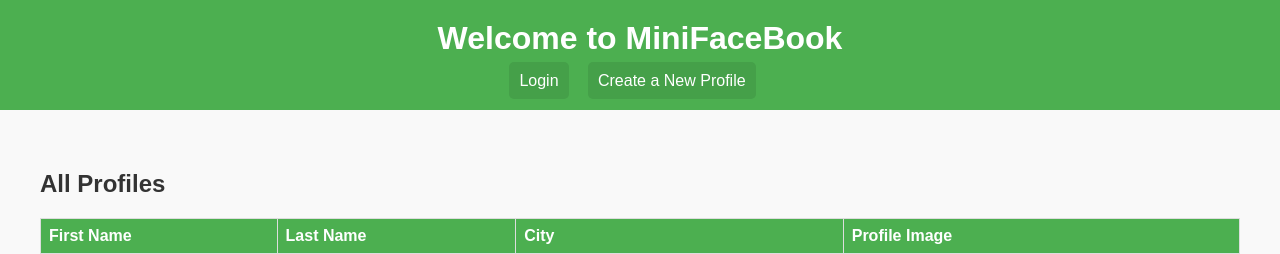
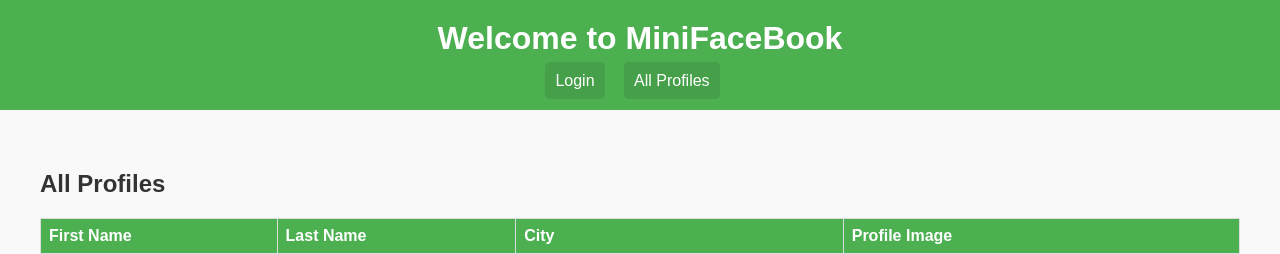
Before and after one commit to jianyingx12/412, a Django app: page /mini_fb/ in a window 1280 px wide. Shown: the top 254 px of the page. Run offline with Django 5.2, Linux system fonts and the light colour scheme; data comes from the database, SQL or seed files in the repository; both versions use the stored data as it was after the commit.

Commit message:
assign9 task 2

```diff
--- a/mini_fb/templates/mini_fb/base.html
+++ b/mini_fb/templates/mini_fb/base.html
@@ -13,11 +13,15 @@
         <nav>
             {% if user.is_authenticated %}
                 <p>Logged in as: {{ user.username }}</p>
-                <a href="{% url 'logout' %}">Logout</a>
+                <a href="{% url 'update_profile' %}">My Profile</a>
+                <form action="{% url 'logout' %}" method="post" style="display:inline;">
+                    {% csrf_token %}
+                    <button type="submit">Logout</button>
+                </form>
             {% else %}
                 <a href="{% url 'login' %}">Login</a>
             {% endif %}
-            <a href="{% url 'create_profile' %}">Create a New Profile</a>
+            <a href="{% url 'show_all_profiles' %}">All Profiles</a>
         </nav>
     </header>
 
--- /dev/null
+++ b/mini_fb/templates/mini_fb/logged_out.html
@@ -0,0 +1,6 @@
+{% extends 'mini_fb/base.html' %}
+
+{% block content %}
+<h2>Successfully Logged Out</h2>
+<p>You have been logged out. <a href="{% url 'login' %}">Log in again</a>.</p>
+{% endblock %}
--- a/mini_fb/urls.py
+++ b/mini_fb/urls.py
@@ -11,17 +11,20 @@ from .views import UpdateStatusMessageView
 from .views import CreateFriendView
 from .views import ShowFriendSuggestionsView
 from .views import ShowNewsFeedView
+from django.contrib.auth import views as auth_views
 
 # all of the URLs that are part of this app
 urlpatterns = [
     path(r'', ShowAllProfilesView.as_view(), name='show_all_profiles'),
     path(r'profile/<int:pk>/', ShowProfilePageView.as_view(), name='show_profile'),
     path(r'create_profile/', CreateProfileView.as_view(), name='create_profile'),
-    path(r'profile/<int:pk>/create_status/', CreateStatusMessageView.as_view(), name='create_status'),
-    path(r'profile/<int:pk>/update/', UpdateProfileView.as_view(), name='update_profile'),
+    path(r'status/create_status/', CreateStatusMessageView.as_view(), name='create_status'),
+    path(r'profile/update/', UpdateProfileView.as_view(), name='update_profile'),
     path(r'status/<int:pk>/delete/', DeleteStatusMessageView.as_view(), name='delete_status'),
     path(r'status/<int:pk>/update/', UpdateStatusMessageView.as_view(), name='update_status'),
-    path(r'profile/<int:pk>/add_friend/<int:other_pk>/', CreateFriendView.as_view(), name='add_friend'),
-    path(r'profile/<int:pk>/friend_suggestions/', ShowFriendSuggestionsView.as_view(), name='friend_suggestions'),
-    path(r'profile/<int:pk>/news_feed/', ShowNewsFeedView.as_view(), name='news_feed'),
+    path(r'profile/add_friend/<int:other_pk>/', CreateFriendView.as_view(), name='add_friend'),
+    path(r'profile/friend_suggestions/', ShowFriendSuggestionsView.as_view(), name='friend_suggestions'),
+    path(r'profile/news_feed/', ShowNewsFeedView.as_view(), name='news_feed'),
+    path(r'login/', auth_views.LoginView.as_view(template_name='mini_fb/login.html'), name='login'),
+    path(r'logout/', auth_views.LogoutView.as_view(template_name='mini_fb/logged_out.html'), name='logout'),
 ]
--- a/mini_fb/views.py
+++ b/mini_fb/views.py
@@ -40,10 +40,9 @@ class CreateStatusMessageView(LoginRequiredMixin, CreateView):
 
     # get the context data from the sueprclass
     def get_context_data(self, **kwargs):
-        # find the profile identified by the PK from the URL pattern
-        # add the profile referred to by the URL into this context
+        # Set the profile to the logged-in user's profile
         context = super().get_context_data(**kwargs)
-        context['profile'] = Profile.objects.get(pk=self.kwargs['pk'])
+        context['profile'] = get_object_or_404(Profile, user=self.request.user)
         return context
 
     def form_valid(self, form):
@@ -68,8 +67,9 @@ class CreateStatusMessageView(LoginRequiredMixin, CreateView):
         return super().form_valid(form)
 
     def get_success_url(self):
-        # find the profile identified by the PK from the URL pattern
-        return reverse('show_profile', kwargs={'pk': self.kwargs['pk']})
+        # Redirect to the logged-in user's profile page after creating a status message
+        profile = get_object_or_404(Profile, user=self.request.user)
+        return reverse('show_profile', kwargs={'pk': profile.pk})
 
 class UpdateProfileView(LoginRequiredMixin, UpdateView):
     '''Update a profile'''
@@ -77,9 +77,9 @@ class UpdateProfileView(LoginRequiredMixin, UpdateView):
     form_class = UpdateProfileForm
     template_name = 'mini_fb/update_profile_form.html'
 
-    def get_queryset(self):
-    # get objects related to the currently logged-in user
-        return Profile.objects.filter(user=self.request.user)
+    def get_object(self):
+        # Get the Profile for the current user or return 404 if not found
+        return get_object_or_404(Profile, user=self.request.user)
 
     def get_success_url(self):
         # Redirect to the profile page after updating
@@ -122,14 +122,26 @@ class CreateFriendView(View):
         profile.add_friend(other_profile)
         return redirect('show_profile', pk=profile.pk)
 
+    def get_object(self):
+        # Get the Profile for the current user or return 404 if not found
+        return get_object_or_404(Profile, user=self.request.user)
+
 class ShowFriendSuggestionsView(DetailView):
     '''Show Friend Suggestions'''
     model = Profile
     template_name = 'mini_fb/friend_suggestions.html'
     context_object_name = 'profile'
 
+    def get_object(self):
+        # Get the Profile for the current user or return 404 if not found
+        return get_object_or_404(Profile, user=self.request.user)
+
 class ShowNewsFeedView(DetailView):
     '''Show newsfeed'''
     model = Profile
     template_name = 'mini_fb/news_feed.html'
     context_object_name = 'profile'
+
+    def get_object(self):
+        # Get the Profile for the current user or return 404 if not found
+        return get_object_or_404(Profile, user=self.request.user)
```
Also changed, not shown: mini_fb/templates/mini_fb/login.html (added, +11 -0 lines), db.sqlite3.
